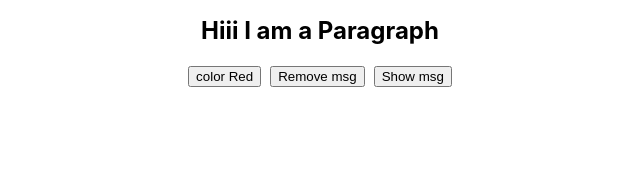
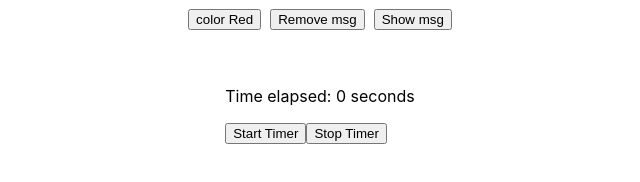
Before and after one commit to amit-negi-23/React-Hooks, a React (Create React App) app: page / in a window 1280 px wide. Shown: the part 564-746 px from the top of the page, without its empty margins (320-960 px from the left). Built offline with nearby package versions, Linux system fonts and the light colour scheme.

Commit message:
Example 4: useRef()

```diff
--- /dev/null
+++ b/src/3_useRef/learningHook4.jsx
@@ -0,0 +1,31 @@
+import React, { useRef, useState } from 'react';
+
+const Learning4_useRef = () => {
+  const [seconds, setSeconds] = useState(0);
+  const timerRef = useRef(null);
+
+  const startTimer = () => {
+    if (timerRef.current) return; // Prevent multiple intervals
+
+    timerRef.current = setInterval(() => {
+      setSeconds(prevSeconds => prevSeconds + 1);
+    }, 1000);
+  };
+
+  const stopTimer = () => {
+    if (timerRef.current) {
+      clearInterval(timerRef.current);
+      timerRef.current = null;
+    }
+  };
+console.log(timerRef)
+  return (
+    <div>
+      <p>Time elapsed: {seconds} seconds</p>
+      <button onClick={startTimer}>Start Timer</button>
+      <button onClick={stopTimer}>Stop Timer</button>
+    </div>
+  );
+};
+
+export default Learning4_useRef;
--- a/src/App.js
+++ b/src/App.js
@@ -1,6 +1,7 @@
 import Learning_useRef from "./3_useRef/learningHook";
 import Learning2_useRef from "./3_useRef/learningHook2";
 import Learning3_useRef from "./3_useRef/learningHook3";
+import Learning4_useRef from "./3_useRef/learningHook4";
 import "./App.css";
 
 function App() {
@@ -11,6 +12,8 @@ function App() {
       <Learning2_useRef/>
       <br/><br/>
       <Learning3_useRef/>
+      <br/><br/>
+      <Learning4_useRef/>
     </div>
   );
 }
```
